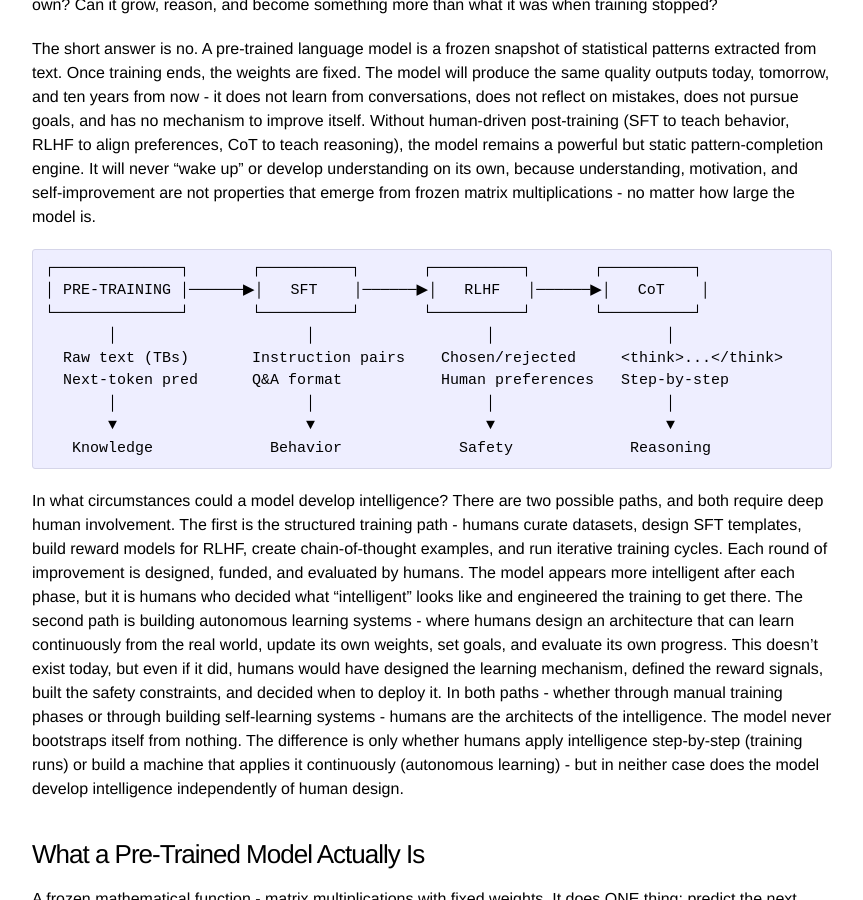
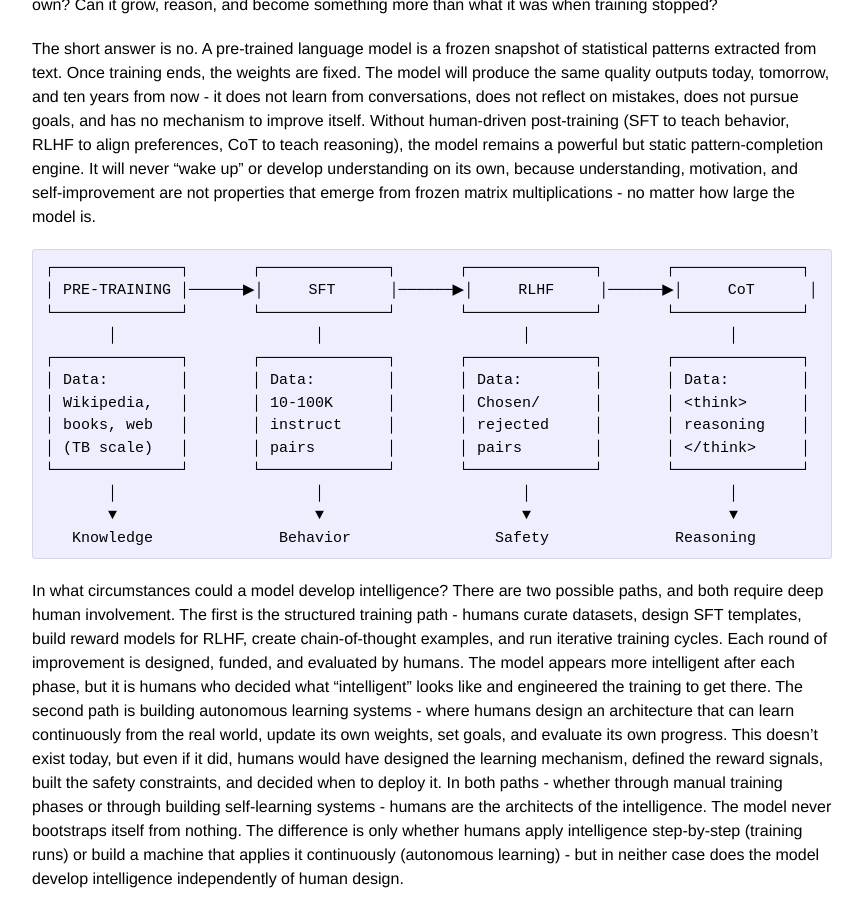
Before and after one commit to deycoding/deycoding.github.io, a Jekyll site: the page built from _posts/2026-06-14-can-ai-develop-intelligence.md, in a window 1280 px wide and 900 px high, scrolled down 447 px. Shown: the whole window, without its empty margins (208-1071 px from the left). Built offline with Jekyll 4.4.1, drawn with Linux system fonts in a browser that asks for light colours.

Commit message:
Update diagram with data layer boxes

````diff
--- a/_posts/2026-06-14-can-ai-develop-intelligence.md
+++ b/_posts/2026-06-14-can-ai-develop-intelligence.md
@@ -14,15 +14,19 @@ We often hear that AI can overtake humans - that AI can build its own intelligen
 The short answer is no. A pre-trained language model is a frozen snapshot of statistical patterns extracted from text. Once training ends, the weights are fixed. The model will produce the same quality outputs today, tomorrow, and ten years from now - it does not learn from conversations, does not reflect on mistakes, does not pursue goals, and has no mechanism to improve itself. Without human-driven post-training (SFT to teach behavior, RLHF to align preferences, CoT to teach reasoning), the model remains a powerful but static pattern-completion engine. It will never "wake up" or develop understanding on its own, because understanding, motivation, and self-improvement are not properties that emerge from frozen matrix multiplications - no matter how large the model is.
 
 ```
-┌──────────────┐       ┌──────────┐       ┌──────────┐       ┌──────────┐
-│ PRE-TRAINING │──────▶│   SFT    │──────▶│   RLHF   │──────▶│   CoT    │
-└──────────────┘       └──────────┘       └──────────┘       └──────────┘
-       │                     │                   │                   │
-  Raw text (TBs)       Instruction pairs    Chosen/rejected     <think>...</think>
-  Next-token pred      Q&A format           Human preferences   Step-by-step
-       │                     │                   │                   │
-       ▼                     ▼                   ▼                   ▼
-   Knowledge             Behavior             Safety             Reasoning
+┌──────────────┐       ┌──────────────┐       ┌──────────────┐       ┌──────────────┐
+│ PRE-TRAINING │──────▶│     SFT      │──────▶│     RLHF     │──────▶│     CoT      │
+└──────────────┘       └──────────────┘       └──────────────┘       └──────────────┘
+       │                      │                      │                      │
+┌──────────────┐       ┌──────────────┐       ┌──────────────┐       ┌──────────────┐
+│ Data:        │       │ Data:        │       │ Data:        │       │ Data:        │
+│ Wikipedia,   │       │ 10-100K      │       │ Chosen/      │       │ <think>      │
+│ books, web   │       │ instruct     │       │ rejected     │       │ reasoning    │
+│ (TB scale)   │       │ pairs        │       │ pairs        │       │ </think>     │
+└──────────────┘       └──────────────┘       └──────────────┘       └──────────────┘
+       │                      │                      │                      │
+       ▼                      ▼                      ▼                      ▼
+   Knowledge              Behavior                Safety              Reasoning
 ```
 
 In what circumstances could a model develop intelligence? There are two possible paths, and both require deep human involvement. The first is the structured training path - humans curate datasets, design SFT templates, build reward models for RLHF, create chain-of-thought examples, and run iterative training cycles. Each round of improvement is designed, funded, and evaluated by humans. The model appears more intelligent after each phase, but it is humans who decided what "intelligent" looks like and engineered the training to get there. The second path is building autonomous learning systems - where humans design an architecture that can learn continuously from the real world, update its own weights, set goals, and evaluate its own progress. This doesn't exist today, but even if it did, humans would have designed the learning mechanism, defined the reward signals, built the safety constraints, and decided when to deploy it. In both paths - whether through manual training phases or through building self-learning systems - humans are the architects of the intelligence. The model never bootstraps itself from nothing. The difference is only whether humans apply intelligence step-by-step (training runs) or build a machine that applies it continuously (autonomous learning) - but in neither case does the model develop intelligence independently of human design.
````
